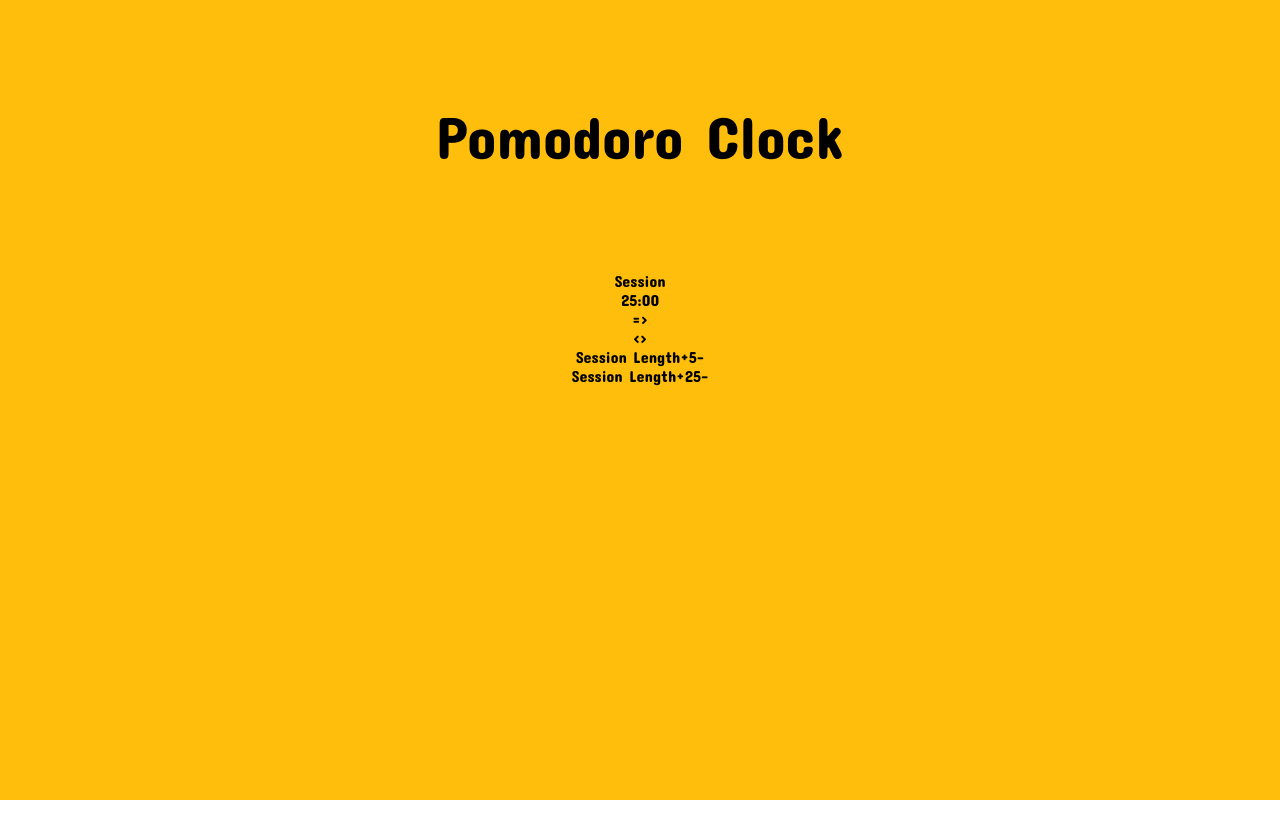
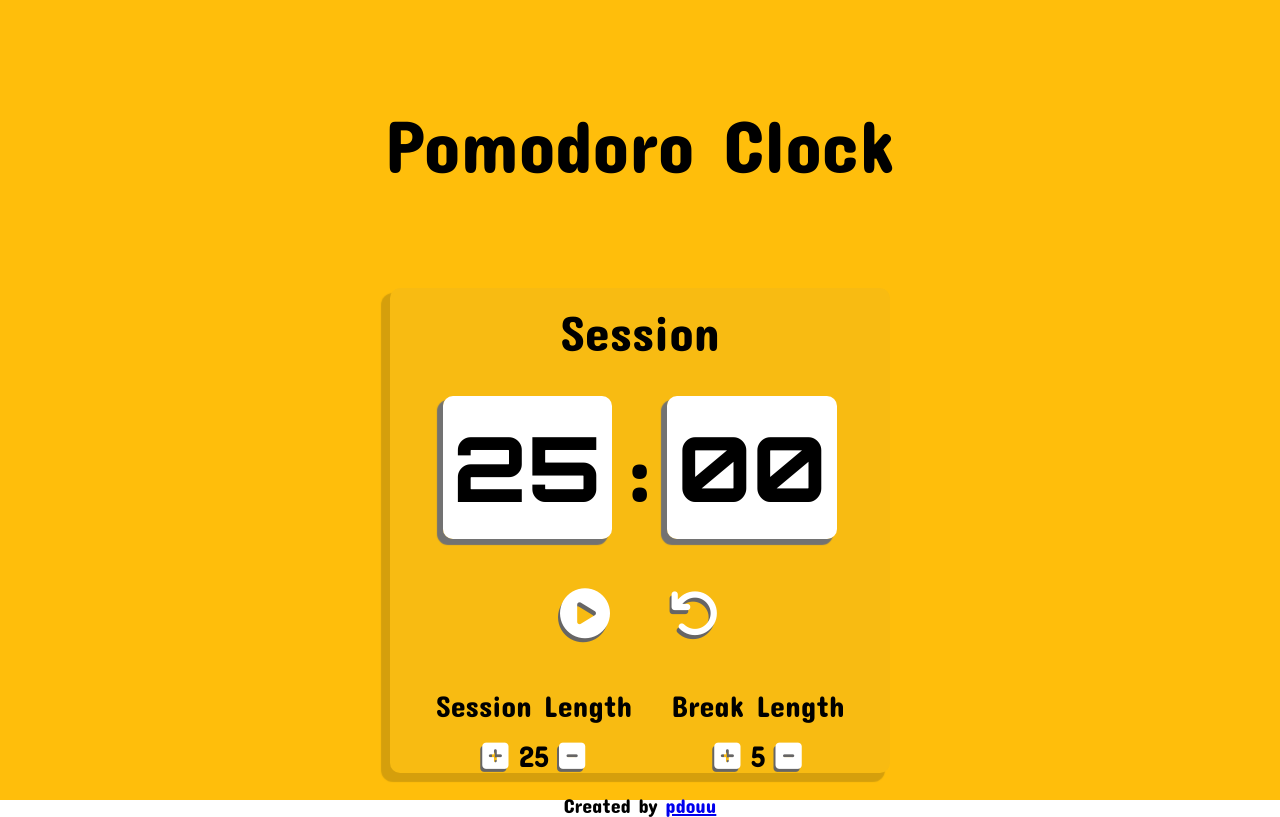
Before and after one commit to yusufcmlt/fcc-pomodoro-clock, a React (Create React App) app: page / in a window 1280 px wide. Built offline with nearby package versions, Linux system fonts and the light colour scheme.

Commit message:
app design

```diff
--- a/public/index.html
+++ b/public/index.html
@@ -2,6 +2,10 @@
 <html lang="en">
   <head>
     <meta charset="utf-8" />
+    <script
+      src="https://kit.fontawesome.com/9a9bbb5920.js"
+      crossorigin="anonymous"
+    ></script>
     <link rel="icon" href="%PUBLIC_URL%/favicon.ico" />
     <meta name="viewport" content="width=device-width, initial-scale=1" />
     <meta name="theme-color" content="#000000" />
--- a/src/App.css
+++ b/src/App.css
@@ -1,15 +1,26 @@
 @import url("https://fonts.googleapis.com/css2?family=Concert+One&display=swap");
+
 .App {
   text-align: center;
   font-family: "Concert One", cursive;
   background-color: #ffbe0b;
   height: 100vh;
   display: flex;
+  align-items: center;
   flex-direction: column;
 }
 
 #pomodoro-h1 {
-  font-size: 60px;
+  font-size: 75px;
+  text-align: center;
+  margin-bottom: 100px;
   margin-top: 100px;
-  margin-bottom: 100px;
 }
+
+@media only screen and (max-width: 768px) {
+  #pomodoro-h1 {
+    font-size: 50px;
+    margin-top: 50px;
+    margin-bottom: 50px;
+  }
+}
--- a/src/App.js
+++ b/src/App.js
@@ -7,6 +7,16 @@ function App() {
     <div className="App">
       <div id="pomodoro-h1">Pomodoro Clock</div>
       <PomodoroClock />
+      <p style={{ fontSize: "20px" }}>
+        Created by{" "}
+        <a
+          rel="noopener noreferrer"
+          target="_blank"
+          href="https://github.com/pdouu"
+        >
+          pdouu
+        </a>
+      </p>
     </div>
   );
 }
--- a/src/PomodoroClock.css
+++ b/src/PomodoroClock.css
@@ -0,0 +1,127 @@
+@import url("https://fonts.googleapis.com/css2?family=Orbitron:wght@800&display=swap");
+
+.clock-container {
+  background-color: #f8bb12;
+  border-radius: 10px;
+  width: 500px;
+  height: 550px;
+  display: flex;
+  flex-direction: column;
+  align-items: center;
+  box-shadow: -7px 7px 1px 2px #c4930db6;
+  transition-duration: 0.2s;
+}
+.clock-container:hover {
+  background-color: #f8b808;
+}
+
+.clock-timer-container {
+  width: 400px;
+  height: 250px;
+  display: flex;
+  justify-content: center;
+  flex-direction: column;
+}
+#timer-label {
+  font-size: 50px;
+  margin-bottom: 50px;
+}
+#time-left {
+  font-size: 90px;
+}
+.time-left-minusecs {
+  cursor: pointer;
+  font-family: "Orbitron", sans-serif;
+  background-color: white;
+  padding: 15px 10px 15px 10px;
+  border-radius: 10px;
+  box-shadow: -5px 5px 1px 1px rgb(114, 114, 114);
+}
+
+.time-left-minusecs:hover {
+  transform: translateX(10px);
+  color: rgb(255, 115, 0);
+  font-size: 92px;
+}
+
+#minusecs-between {
+  margin-left: 15px;
+  margin-right: 15px;
+}
+
+.clock-icon-start-stop {
+  font-size: 50px;
+  margin-top: 50px;
+  margin-bottom: 50px;
+  transition-duration: 0.1s;
+  cursor: pointer;
+  color: white;
+  text-shadow: -2px 4px rgb(102, 101, 101);
+}
+.clock-icon-start-stop:hover {
+  color: rgb(201, 201, 201);
+  text-shadow: -1px 3px rgb(114, 113, 113);
+}
+.clock-icon-start-stop:active {
+  color: black;
+  text-shadow: 0px 0px rgb(221, 220, 220);
+  transform: translateY(1px);
+}
+#start_stop {
+  margin-right: 30px;
+}
+#reset {
+  margin-left: 30px;
+}
+
+.clock-row-break-session {
+  display: inline-flex;
+  flex-direction: row;
+  font-size: 30px;
+}
+.break-session-settings {
+  display: flex;
+  flex-direction: column;
+}
+#session-container {
+  margin-right: 40px;
+}
+#session-length {
+  margin: 0px 10px 0px 10px;
+}
+#break-length {
+  margin: 0px 10px 0px 10px;
+}
+
+.clock-icon-plus-minus {
+  color: white;
+  transition-duration: 0.1s;
+  cursor: pointer;
+  text-shadow: -2px 3px rgb(102, 101, 101);
+}
+.clock-icon-plus-minus:hover {
+  color: rgb(201, 201, 201);
+  text-shadow: -1px 3px rgb(114, 113, 113);
+}
+.clock-icon-plus-minus:active {
+  color: black;
+  text-shadow: 0px 0px rgb(221, 220, 220);
+  transform: translateY(1px);
+}
+
+.break-session-label {
+  margin-bottom: 15px;
+}
+@media only screen and (max-width: 768px) {
+  .clock-container {
+    width: 350px;
+    height: 520px;
+    transform: scale(0.95, 0.95);
+  }
+  #time-left {
+    font-size: 70px;
+  }
+  .clock-icon-start-stop {
+    margin-bottom: 30px;
+  }
+}
--- a/src/PomodoroClock.js
+++ b/src/PomodoroClock.js
@@ -1,33 +1,72 @@
 import React from "react";
+import "./PomodoroClock.css";
 
 export default function PomodoroClock() {
   return (
     <div className="clock-container">
       <div className="clock-row">
-        <div id="timer-label">
-          Session<div id="time-left">25:00</div>
+        <div className="clock-timer-container">
+          <label htmlFor="time-left" id="timer-label">
+            Session
+          </label>
+          <div id="time-left">
+            <span className="time-left-minusecs">25</span>
+            <span id="minusecs-between">:</span>
+            <span className="time-left-minusecs">00</span>
+          </div>
         </div>
       </div>
-      <div className="clock-row">
-        <div id="start_stop">{"=>"}</div>
-        <div id="reset">{"<>"}</div>
+      <div className="clock-row-start-stop">
+        <i
+          id="start_stop"
+          className={
+            true
+              ? "clock-icon-start-stop fas fa-play-circle"
+              : "clock-icon-start-stop fas fa-pause-circle"
+          }
+        ></i>
+        <i id="reset" className="clock-icon-start-stop fas fa-undo"></i>
       </div>
-      <div className="clock-row">
-        <div className="break-session-settings">
-          <label htmlFor="break-length" id="break-label">
+      <div className="clock-row-break-session">
+        <div id="session-container" className="break-session-settings">
+          <label
+            htmlFor="session-length"
+            id="session-label"
+            className="break-session-label"
+          >
             Session Length
           </label>
-          <span id="break-increment">+</span>
-          <span id="break-length">5</span>
-          <span id="break-decrement">-</span>
+          <div>
+            <i
+              id="session-increment"
+              className="clock-icon-plus-minus fas fa-plus-square"
+            ></i>
+            <span id="session-length">25</span>
+            <i
+              id="session-decrement"
+              className="clock-icon-plus-minus fas fa-minus-square"
+            ></i>
+          </div>
         </div>
-        <div className="break-session-settings">
-          <label htmlFor="session-length" id="session-label">
-            Session Length
+        <div id="break-container" className="break-session-settings">
+          <label
+            htmlFor="break-length"
+            id="break-label"
+            className="break-session-label"
+          >
+            Break Length
           </label>
-          <span id="session-increment">+</span>
-          <span id="session-length">25</span>
-          <span id="session-decrement">-</span>
+          <div>
+            <i
+              id="break-increment"
+              className="clock-icon-plus-minus fas fa-plus-square"
+            ></i>
+            <span id="break-length">5</span>
+            <i
+              id="break-decrement"
+              className="clock-icon-plus-minus fas fa-minus-square"
+            ></i>
+          </div>
         </div>
       </div>
     </div>
```
